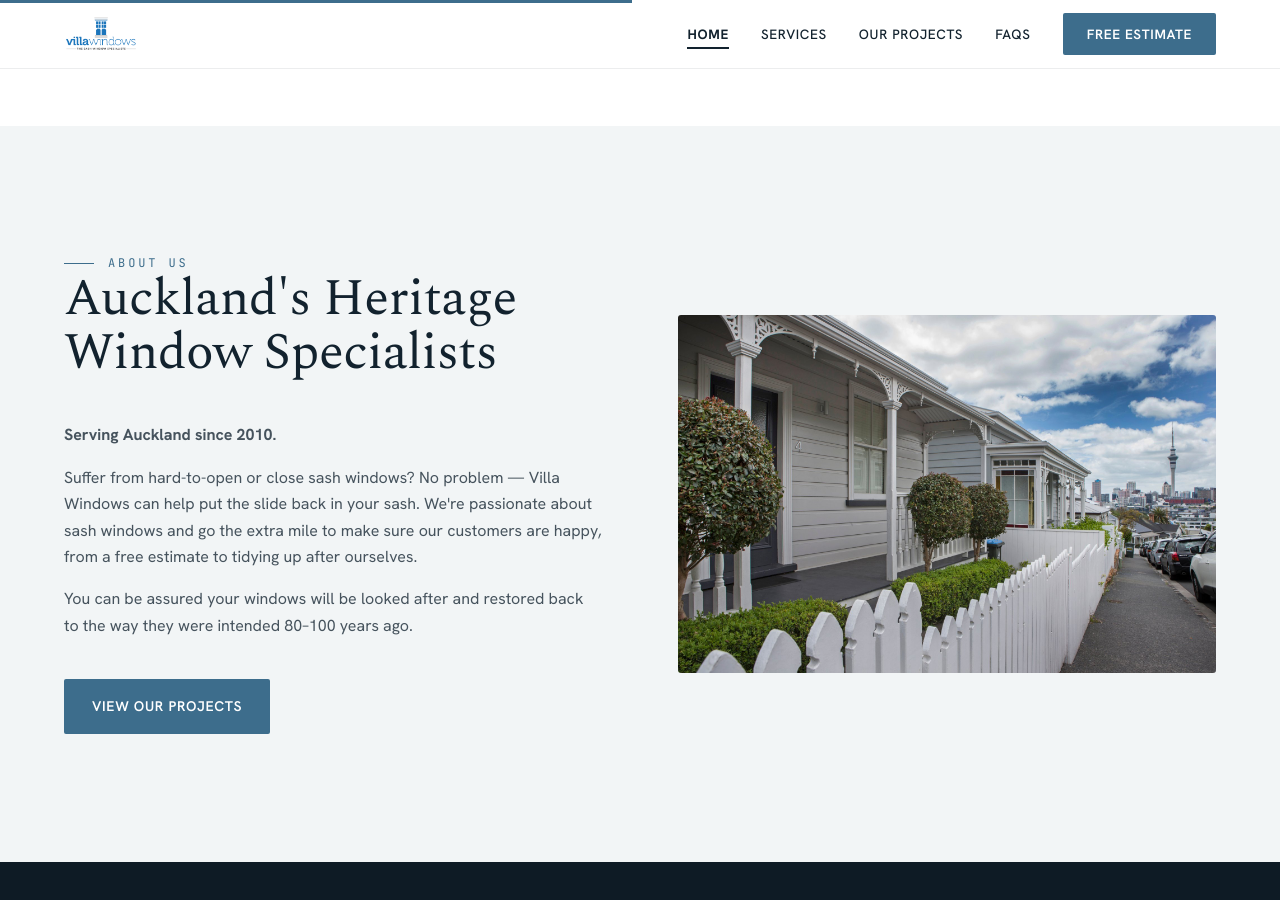
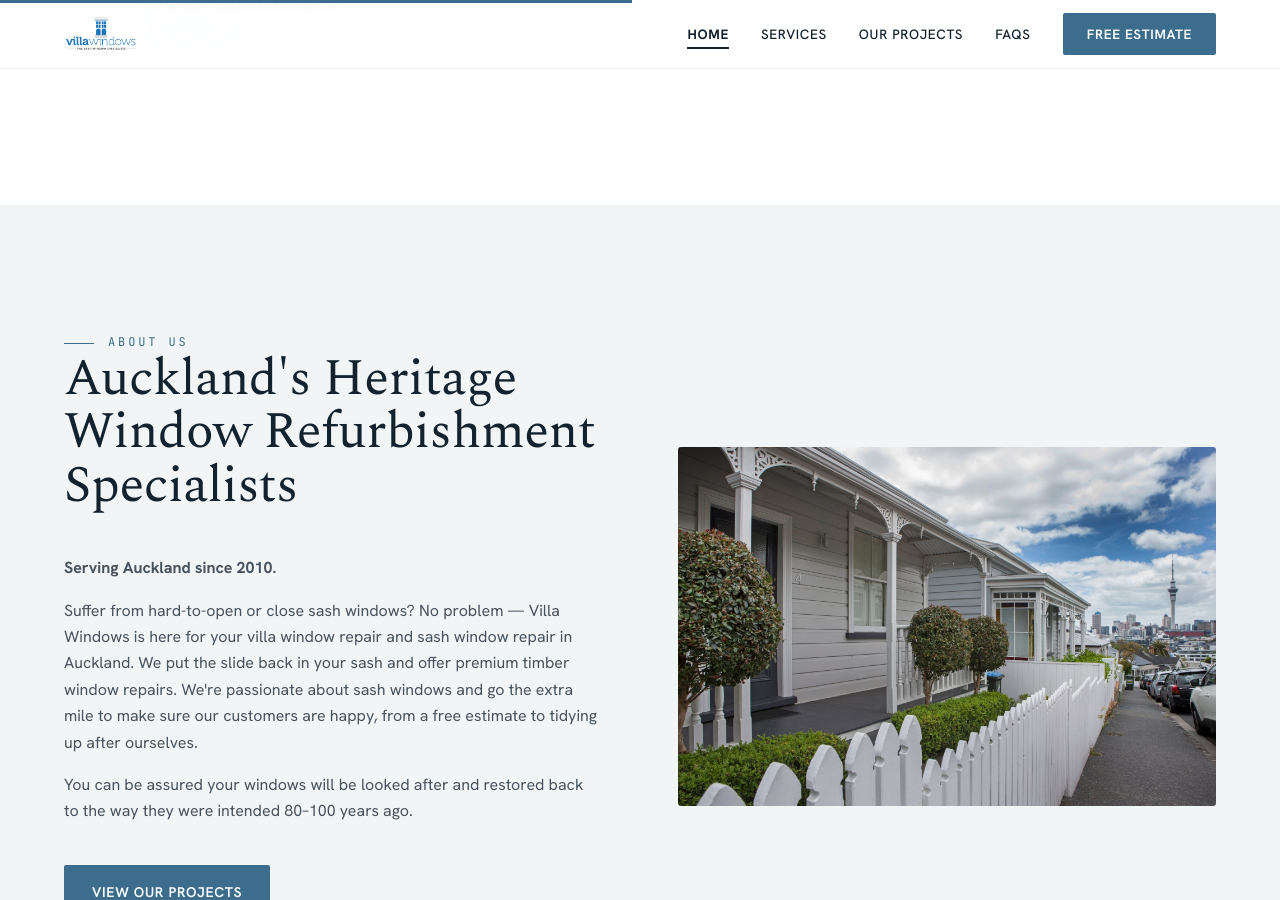
Before and after one commit to rynomster/villawindows, a Jekyll site: the page built from index.md, in a window 1280 px wide and 900 px high, scrolled down 1979 px. Built offline with Jekyll 4.4.1, drawn with Linux system fonts in a browser that asks for light colours; some of the changed text lies outside the part shown.

Commit message:
feat: add HTML site map, dynamic XML sitemap, SEO Schema, and organic search optimizations
- Added structured HTML Site Map (`sitemap.md`) and global footer link.
- Created dynamic XML sitemap (`sitemap.xml`) at root utilizing Jekyll Liquid page loop.
- Aligned LocalBusiness and service pages Schema.org JSON-LD structured metadata.
- Optimized organic SEO using user Search Console query data to target high-impression, high-value queries like "double glaze existing wooden windows", "retrofit double glazing sash windows", "sash window repair auckland", "timber window repairs", and "window refurbishment" across `index.md`, `retrofit-double-glazing.md`, and `faqs.md`.
- Replaced outdated glass terminology with "Patterned Glass" per standard guidelines.

Co-authored-by: rynomster <6912789+rynomster@users.noreply.github.com>

```diff
--- a/index.md
+++ b/index.md
@@ -1,7 +1,7 @@
 ---
 layout: default
-title: Retrofit Double Glazing Auckland — Villa Windows
-description: Specialists in retrofit double glazing for Auckland villa and timber windows. Keep your heritage character while improving warmth, comfort, and noise reduction. Serving Auckland since 2010.
+title: Retrofit Double Glazing Auckland & Sash Window Repair — Villa Windows
+description: Specialists in retrofit double glazing for existing timber windows and sash window repair in Auckland. Retain your home's heritage character with high-performance window refurbishment.
 ---
 
 <section class="hero">
@@ -24,8 +24,8 @@ description: Specialists in retrofit double glazing for Auckland villa and timbe
     <div class="editorial-grid">
         <div class="editorial-content">
             <div class="label-mono">Our services</div>
-            <h2>Villa sash window repairs</h2>
-            <p class="intro-text">We provide end-to-end timber joinery solutions, from modern thermal upgrades to delicate heritage restoration.</p>
+            <h2>Sash window repair &amp; timber window repairs in Auckland</h2>
+            <p class="intro-text">We provide professional window refurbishment and end-to-end timber joinery solutions, from double glazing existing timber windows to delicate heritage restoration.</p>
             <div class="service-items">
                 <div class="service-item stagger-item">
                     <span class="service-step">01</span>
@@ -71,9 +71,9 @@ description: Specialists in retrofit double glazing for Auckland villa and timbe
     <div class="editorial-grid flipped reveal" style="max-width: 1280px; margin: 0 auto; padding: 0 clamp(20px, 5vw, 64px);">
         <div class="editorial-content">
             <div class="label-mono">About us</div>
-            <h2>Auckland's Heritage Window Specialists</h2>
+            <h2>Auckland's Heritage Window Refurbishment Specialists</h2>
             <p><strong>Serving Auckland since 2010.</strong></p>
-            <p>Suffer from hard-to-open or close sash windows? No problem — Villa Windows can help put the slide back in your sash. We're passionate about sash windows and go the extra mile to make sure our customers are happy, from a free estimate to tidying up after ourselves.</p>
+            <p>Suffer from hard-to-open or close sash windows? No problem — Villa Windows is here for your villa window repair and sash window repair in Auckland. We put the slide back in your sash and offer premium timber window repairs. We're passionate about sash windows and go the extra mile to make sure our customers are happy, from a free estimate to tidying up after ourselves.</p>
             <p>You can be assured your windows will be looked after and restored back to the way they were intended 80–100 years ago.</p>
             <a href="{{ '/our-projects' | relative_url }}" class="btn" style="margin-top: 24px;">View Our Projects</a>
         </div>
```
Also changed, not shown: faqs.md (+1 -1 lines), retrofit-double-glazing.md (+4 -4 lines), .jules/palette.md.
